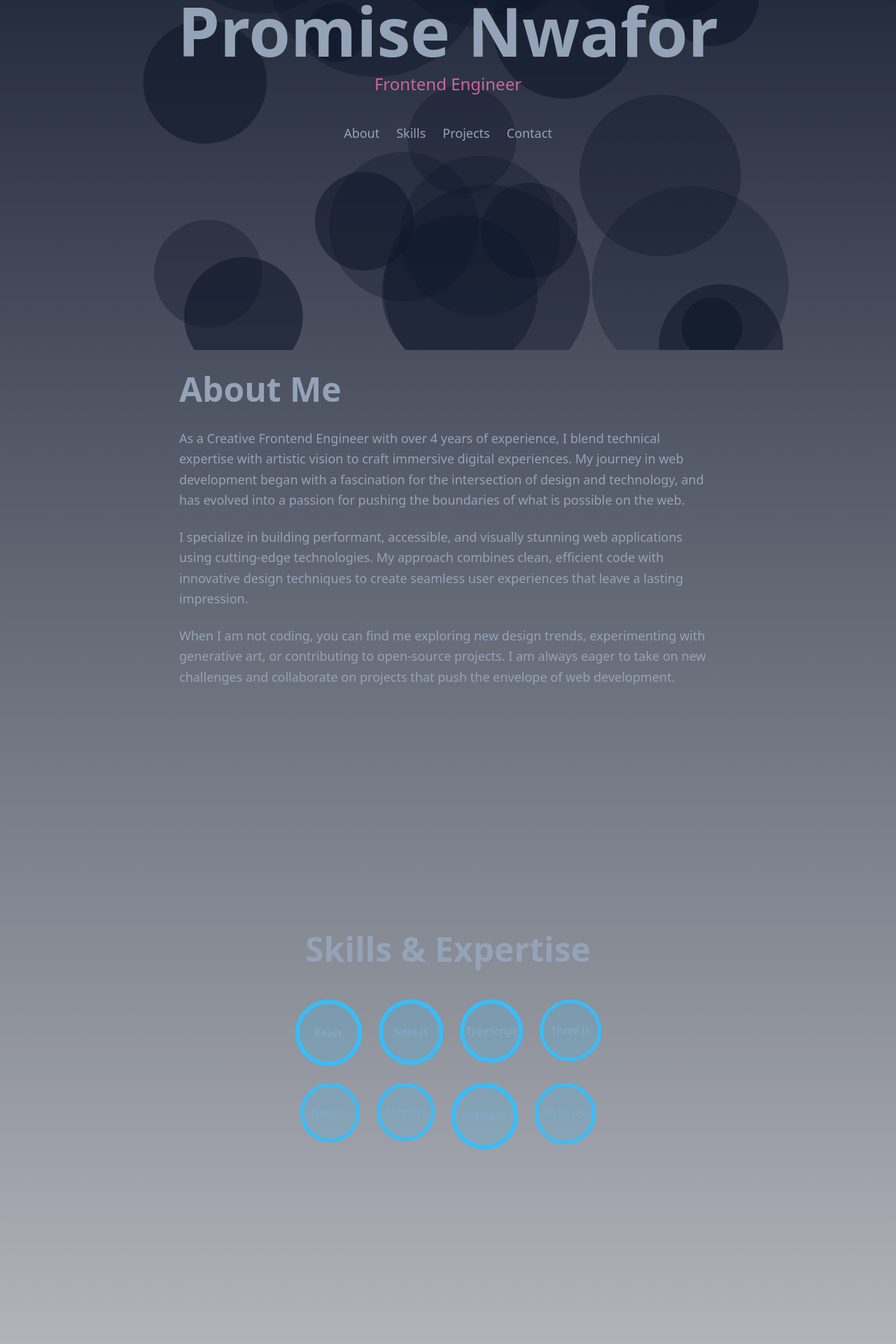
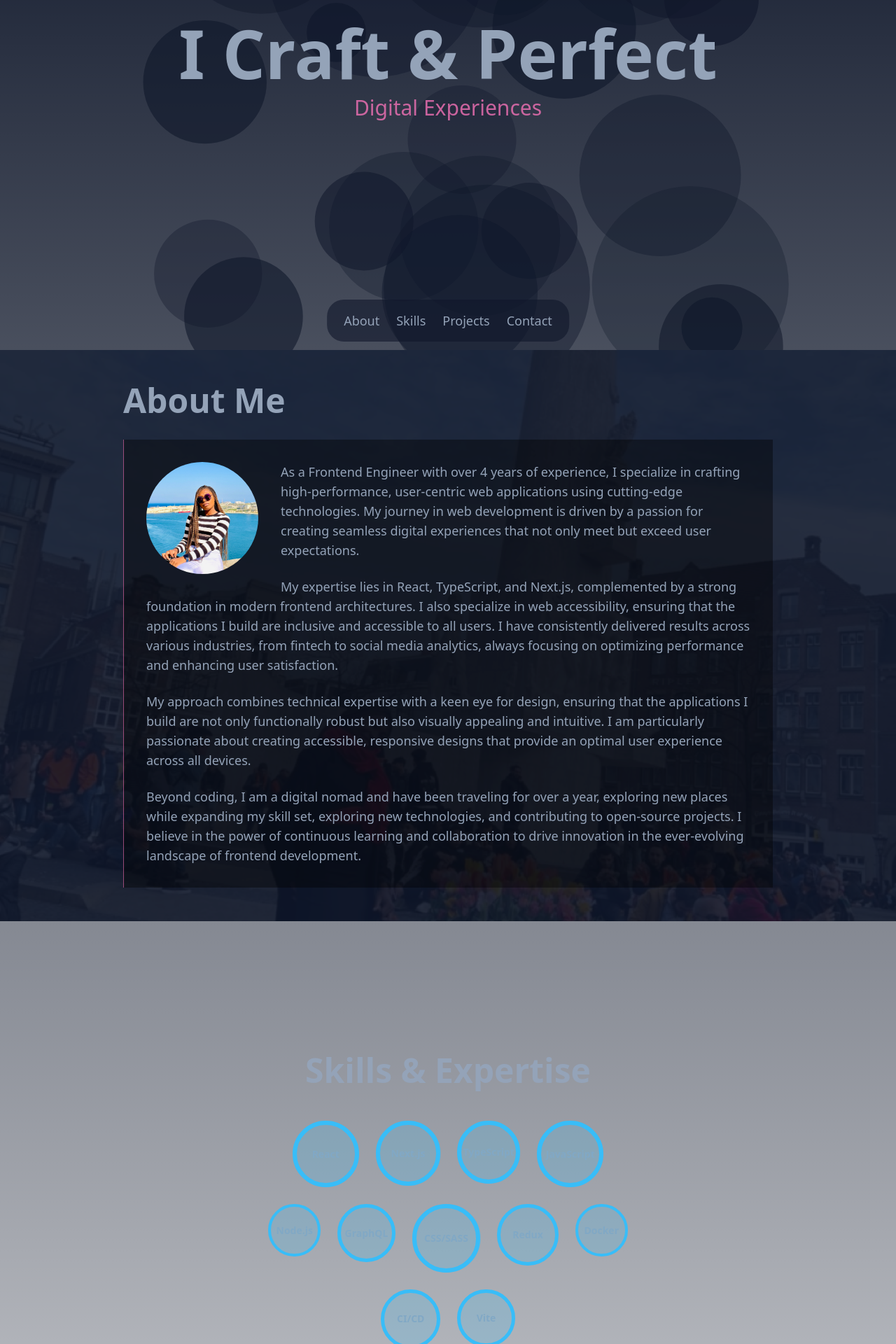
Before and after one commit to promiseNwafor/misee.pro, a Next.js app: page / in a window 1280 px wide. Shown: the part 300-2220 px from the top of the page at 70% size. Built offline with nearby package versions, Linux system fonts and the light colour scheme.

Commit message:
about update

```diff
--- a/app/page.tsx
+++ b/app/page.tsx
@@ -1,110 +1,27 @@
 'use client'
 
-import { motion } from 'framer-motion'
-import { navItems, projects, skills } from '@/constants'
 import BackgroundAnimation from '@/components/BackgroundAnimation'
-import ProjectCard from '@/components/ProjectCard'
 import About from '@/components/About'
-import SkillBubble from '@/components/SkillBubble'
-
-const textVariants = {
-  hidden: { opacity: 0, y: 50 },
-  visible: { opacity: 1, y: 0 },
-}
-
-const navItemVariants = {
-  hidden: { opacity: 0, y: 10 },
-  visible: { opacity: 1, y: 0 },
-}
+import Projects from '@/components/Projects'
+import Skills from '@/components/Skills'
+import Header from '@/components/Header'
 
 export default function Home() {
-  const handleScroll = (e: React.MouseEvent<HTMLAnchorElement>) => {
-    e.preventDefault()
-    const targetId = (e as any).currentTarget.getAttribute('href').substring(1)
-    const targetElement = document.getElementById(targetId)
-    if (targetElement) {
-      window.scrollTo({
-        top: targetElement.offsetTop,
-        behavior: 'smooth',
-      })
-    }
-  }
-
   return (
     <>
       <BackgroundAnimation />
-      <div className="h-screen flex flex-col justify-center items-center p-4">
-        <header className="text-center mb-10">
-          <motion.div
-            className="text-center text-white z-10"
-            initial="hidden"
-            animate="visible"
-            variants={textVariants}
-            transition={{ duration: 1, ease: 'easeOut' }}>
-            <h1 className="font-display text-secondary text-6xl md:text-8xl font-bold mb-3">
-              Promise Nwafor
-            </h1>
-            <p className="text-xl md:text-2xl text-accent/80">Frontend Engineer</p>
-          </motion.div>
-        </header>
-        <nav>
-          <ul className="flex space-x-6 text-lg">
-            {navItems.map((item) => (
-              <motion.li
-                key={item.name}
-                initial="hidden"
-                animate="visible"
-                variants={navItemVariants}
-                transition={{ duration: 0.5, ease: 'easeOut' }}>
-                <a
-                  href={item.href}
-                  onClick={handleScroll}
-                  className="hover:text-primary transition-colors">
-                  {item.name}
-                </a>
-              </motion.li>
-            ))}
-          </ul>
-        </nav>
-      </div>
+      <Header />
 
-      <section id="about" className="h-screen p-8">
+      <section id="about">
         <About />
       </section>
 
-      <section id="skills" className="min-h-screen p-8 max-w-[600px] m-auto">
-        <motion.h2
-          className="font-display text-4xl md:text-5xl font-bold mb-12 text-center"
-          initial={{ opacity: 0, y: 50 }}
-          whileInView={{ opacity: 1, y: 0 }}
-          transition={{ duration: 0.5 }}
-          viewport={{ once: true }}>
-          Skills & Expertise
-        </motion.h2>
-        <div className="max-w-4xl mx-auto">
-          <div className="flex flex-wrap justify-center gap-6">
-            {skills.map((skill, index) => (
-              <SkillBubble key={skill.name} skill={skill} index={index} />
-            ))}
-          </div>
-        </div>
+      <section id="skills">
+        <Skills />
       </section>
 
-      <section id="projects" className="min-h-screen p-4 lg:p-8">
-        <h2 className="text-4xl md:text-5xl font-bold mb-8">Projects</h2>
-        <div className="grid md:grid-cols-2 gap-4 lg:gap-8">
-          {projects.map((project, index) => (
-            <ProjectCard
-              key={index}
-              title={project.title}
-              description={project.description}
-              technologies={project.technologies}
-              imageUrl={project.imageUrl}
-              githubUrl={project.githubUrl}
-              liveUrl={project.liveUrl}
-            />
-          ))}
-        </div>
+      <section id="projects">
+        <Projects />
       </section>
     </>
   )
--- a/components/About.tsx
+++ b/components/About.tsx
@@ -1,52 +1,77 @@
 import { motion } from 'framer-motion'
+import Image from 'next/image'
 
 export default function About() {
-  const contentVariants = {
-    hidden: { opacity: 0, y: 50 },
-    visible: { opacity: 1, y: 0 },
-  }
-
   return (
-    <div className="max-w-3xl mx-auto">
+    <div className="bg-photo bg-center bg-cover">
+      <div className="bg-background/90">
+        <div className="max-w-5xl mx-auto min-h-screen p-4 md:p-12">
           <motion.h2
-        className="font-display text-4xl md:text-5xl font-bold mb-8"
+            className="text-4xl md:text-5xl font-bold mb-8"
             initial={{ opacity: 0, y: 50 }}
             whileInView={{ opacity: 1, y: 0 }}
             transition={{ duration: 0.5 }}
             viewport={{ once: true }}>
             About Me
           </motion.h2>
+          <div className="bg-black/40 p-8 border-l border-accent/60">
+            <Image
+              src="/photo.jpeg"
+              alt="photo of me"
+              className="w-40 h-40 rounded-full object-cover m-auto md:float-left md:mr-8 mb-3"
+              width={500}
+              height={500}
+            />
             <motion.p
-        className="text-lg mb-6 leading-relaxed"
+              className="md:text-lg mb-2 md:mb-6 leading-relaxed"
               initial={{ opacity: 0, y: 50 }}
               whileInView={{ opacity: 1, y: 0 }}
               transition={{ duration: 0.5, delay: 0.2 }}
               viewport={{ once: true }}>
-        As a Creative Frontend Engineer with over 4 years of experience, I blend technical expertise
-        with artistic vision to craft immersive digital experiences. My journey in web development
-        began with a fascination for the intersection of design and technology, and has evolved into
-        a passion for pushing the boundaries of what is possible on the web.
+              As a Frontend Engineer with over 4 years of experience, I specialize in crafting
+              high-performance, user-centric web applications using cutting-edge technologies. My
+              journey in web development is driven by a passion for creating seamless digital
+              experiences that not only meet but exceed user expectations.
             </motion.p>
             <motion.p
-        className="text-lg mb-6 leading-relaxed"
+              className="md:text-lg mb-2 md:mb-6 leading-relaxed"
               initial={{ opacity: 0, y: 50 }}
               whileInView={{ opacity: 1, y: 0 }}
               transition={{ duration: 0.5, delay: 0.4 }}
               viewport={{ once: true }}>
-        I specialize in building performant, accessible, and visually stunning web applications
-        using cutting-edge technologies. My approach combines clean, efficient code with innovative
-        design techniques to create seamless user experiences that leave a lasting impression.
+              My expertise lies in React, TypeScript, and Next.js, complemented by a strong
+              foundation in modern frontend architectures. I also specialize in web accessibility,
+              ensuring that the applications I build are inclusive and accessible to all users. I
+              have consistently delivered results across various industries, from fintech to social
+              media analytics, always focusing on optimizing performance and enhancing user
+              satisfaction.
             </motion.p>
             <motion.p
-        className="text-lg leading-relaxed"
+              className="md:text-lg mb-2 md:mb-6 leading-relaxed"
               initial={{ opacity: 0, y: 50 }}
               whileInView={{ opacity: 1, y: 0 }}
               transition={{ duration: 0.5, delay: 0.6 }}
               viewport={{ once: true }}>
-        When I am not coding, you can find me exploring new design trends, experimenting with
-        generative art, or contributing to open-source projects. I am always eager to take on new
-        challenges and collaborate on projects that push the envelope of web development.
+              My approach combines technical expertise with a keen eye for design, ensuring that the
+              applications I build are not only functionally robust but also visually appealing and
+              intuitive. I am particularly passionate about creating accessible, responsive designs
+              that provide an optimal user experience across all devices.
             </motion.p>
+            <motion.p
+              className="md:text-lg leading-relaxed"
+              initial={{ opacity: 0, y: 50 }}
+              whileInView={{ opacity: 1, y: 0 }}
+              transition={{ duration: 0.5, delay: 0.6 }}
+              viewport={{ once: true }}>
+              Beyond coding, I am a digital nomad and have been traveling for over a year, exploring
+              new places while expanding my skill set, exploring new technologies, and contributing
+              to open-source projects. I believe in the power of continuous learning and
+              collaboration to drive innovation in the ever-evolving landscape of frontend
+              development.
+            </motion.p>
+          </div>
+        </div>
+      </div>
     </div>
   )
 }
--- /dev/null
+++ b/components/Header.tsx
@@ -0,0 +1,92 @@
+'use client'
+
+import { useEffect, useState } from 'react'
+import { motion } from 'framer-motion'
+import { navItems } from '@/constants'
+
+const textVariants = {
+  hidden: { opacity: 0, y: 50 },
+  visible: { opacity: 1, y: 0 },
+}
+
+const navItemVariants = {
+  hidden: { opacity: 0, y: 10 },
+  visible: { opacity: 1, y: 0 },
+}
+
+const Header = () => {
+  const [isSticky, setIsSticky] = useState(false)
+  const [scrollingUp, setScrollingUp] = useState(true)
+  let lastScrollTop = 0
+
+  const handleScroll = (e: React.MouseEvent<HTMLAnchorElement>) => {
+    e.preventDefault()
+    const targetId = (e.currentTarget as HTMLAnchorElement).getAttribute('href')?.substring(1)
+    const targetElement = document.getElementById(targetId || '')
+    if (targetElement) {
+      window.scrollTo({
+        top: targetElement.offsetTop,
+        behavior: 'smooth',
+      })
+    }
+  }
+
+  const handleScrollEvent = () => {
+    const scrollTop = window.scrollY
+    setIsSticky(scrollTop > 100)
+    setScrollingUp(scrollTop < lastScrollTop)
+    lastScrollTop = scrollTop
+  }
+
+  useEffect(() => {
+    window.addEventListener('scroll', handleScrollEvent)
+    return () => {
+      window.removeEventListener('scroll', handleScrollEvent)
+    }
+    // eslint-disable-next-line react-hooks/exhaustive-deps
+  }, [])
+
+  return (
+    <>
+      <header className="h-screen flex flex-col justify-center items-center p-4 relative">
+        <motion.div
+          className="text-center text-white z-10"
+          initial="hidden"
+          animate="visible"
+          variants={textVariants}
+          transition={{ duration: 1, ease: 'easeOut' }}>
+          <h1 className="text-secondary text-6xl md:text-8xl font-bold mb-3 capitalize">
+            I craft & perfect
+          </h1>
+          <p className="text-xl md:text-3xl text-accent/80 capitalize">digital experiences</p>
+        </motion.div>
+      </header>
+      <motion.nav
+        className={`${
+          isSticky
+            ? 'fixed top-0 left-0 w-full bg-background bg-opacity-50 shadow-md transition-transform transform translate-y-0 z-50'
+            : 'px-2 rounded-3xl absolute bg-background bg-opacity-60 bottom-8 left-1/2 transform -translate-x-1/2'
+        } ${scrollingUp ? 'translate-y-0' : 'translate-y-5'}`}>
+        <ul className="flex justify-center space-x-6 p-4 text-lg">
+          {navItems.map((item) => (
+            <motion.li
+              key={item.name}
+              initial="hidden"
+              animate="visible"
+              variants={navItemVariants}
+              transition={{ duration: 0.5, ease: 'easeOut' }}>
+              <a
+                href={item.href}
+                onClick={handleScroll}
+                className="hover:text-primary transition-colors">
+                {item.name}
+              </a>
+            </motion.li>
+          ))}
+        </ul>
+      </motion.nav>
+    </>
+  )
+}
+
+export default Header
--- /dev/null
+++ b/components/Projects.tsx
@@ -0,0 +1,25 @@
+import { projects } from '@/constants'
+import ProjectCard from './ProjectCard'
+
+const Projects = () => {
+  return (
+    <div className="min-h-screen p-4 lg:p-8">
+      <h2 className="text-4xl md:text-5xl font-bold mb-8">Projects</h2>
+      <div className="grid md:grid-cols-2 gap-4 lg:gap-8">
+        {projects.map((project, index) => (
+          <ProjectCard
+            key={index}
+            title={project.title}
+            description={project.description}
+            technologies={project.technologies}
+            imageUrl={project.imageUrl}
+            githubUrl={project.githubUrl}
+            liveUrl={project.liveUrl}
+          />
+        ))}
+      </div>
+    </div>
+  )
+}
+
+export default Projects
--- /dev/null
+++ b/components/Skills.tsx
@@ -0,0 +1,29 @@
+import { skills } from '@/constants'
+import { motion } from 'framer-motion'
+import SkillBubble from './SkillBubble'
+
+const Skills = () => {
+  return (
+    <div className="min-h-screen p-8 max-w-[600px] m-auto grid items-center">
+      <div>
+        <motion.h2
+          className="font-display text-4xl md:text-5xl font-bold mb-12 text-center"
+          initial={{ opacity: 0, y: 50 }}
+          whileInView={{ opacity: 1, y: 0 }}
+          transition={{ duration: 0.5 }}
+          viewport={{ once: true }}>
+          Skills & Expertise
+        </motion.h2>
+        <div className="max-w-4xl mx-auto">
+          <div className="flex flex-wrap justify-center gap-6">
+            {skills.map((skill, index) => (
+              <SkillBubble key={skill.name} skill={skill} index={index} />
+            ))}
+          </div>
+        </div>
+      </div>
+    </div>
+  )
+}
+
+export default Skills
--- a/constants/index.ts
+++ b/constants/index.ts
@@ -2,7 +2,7 @@ export const projects = [
   {
     title: 'Project 1',
     description: 'A brief description of the project and its key features.',
-    technologies: ['React', 'Node.js', 'MongoDB'],
+    technologies: ['React', 'Next.js', 'PostgreSQL'],
     imageUrl: '',
     githubUrl: '#',
     liveUrl: '#',
@@ -10,7 +10,7 @@ export const projects = [
   {
     title: 'Project 2',
     description: 'A brief description of another project with its key features.',
-    technologies: ['Vue.js', 'Express', 'MySQL'],
+    technologies: ['React', 'Next.js', 'Prisma'],
     imageUrl: '',
     githubUrl: '#',
     liveUrl: '#',
@@ -21,11 +21,14 @@ export const skills = [
   { name: 'React', level: 90 },
   { name: 'Next.js', level: 85 },
   { name: 'TypeScript', level: 80 },
-  { name: 'Three.js', level: 75 },
-  { name: 'Node.js', level: 70 },
+  { name: 'JavaScript', level: 90 },
+  { name: 'Node.js', level: 50 },
   { name: 'GraphQL', level: 65 },
-  { name: 'CSS/SASS', level: 90 },
-  { name: 'Webpack', level: 75 },
+  { name: 'CSS/SASS', level: 95 },
+  { name: 'Redux', level: 75 },
+  { name: 'Docker', level: 50 },
+  { name: 'CI/CD', level: 70 },
+  { name: 'Vite', level: 65 },
 ]
 
 export const navItems = [
```
Also changed, not shown: tailwind.config.ts (+9 -16 lines), public/me-bg.jpeg (added), public/photo.jpeg (added). Lines whose indentation alone changed are shown as unchanged.
